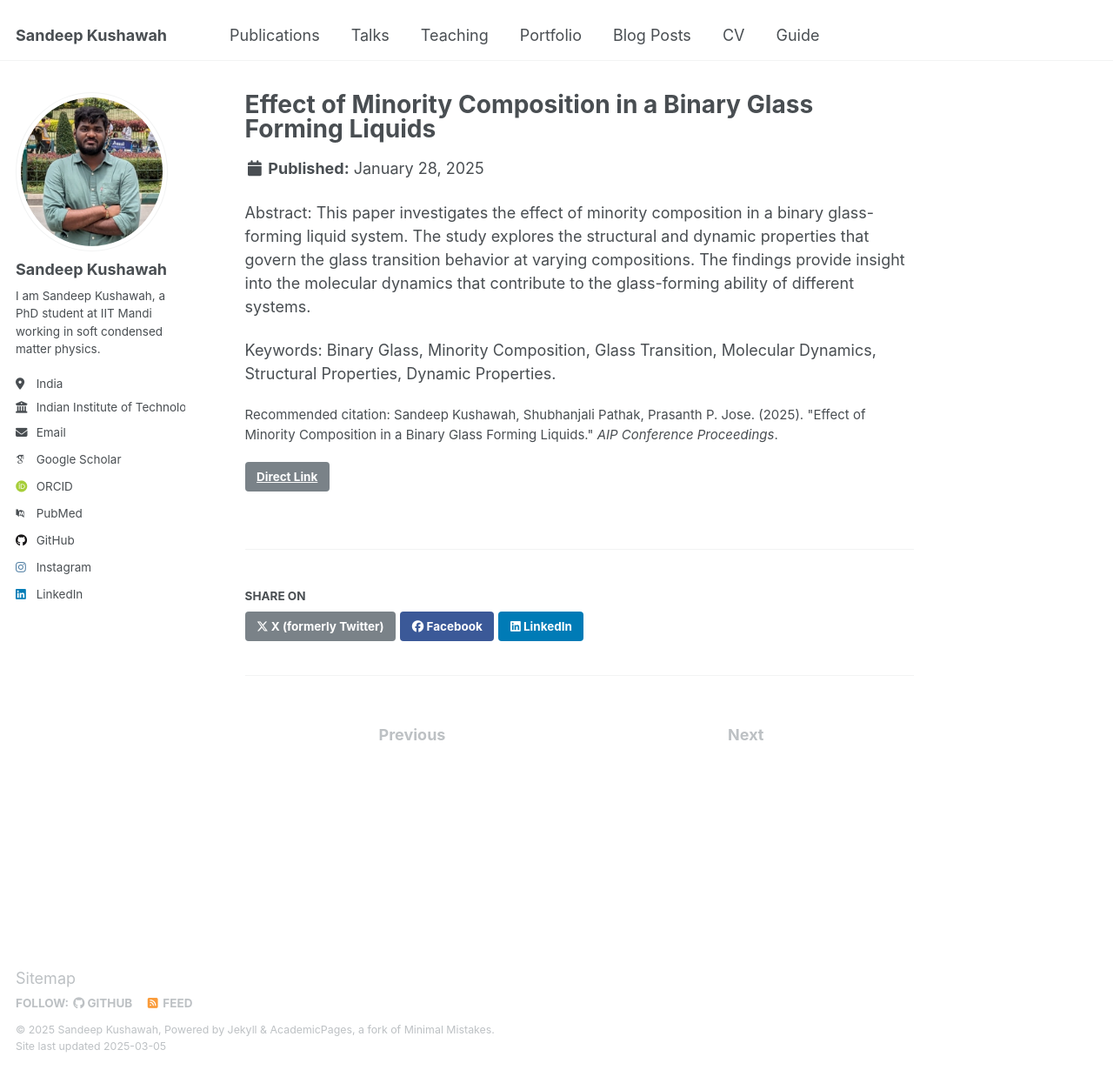
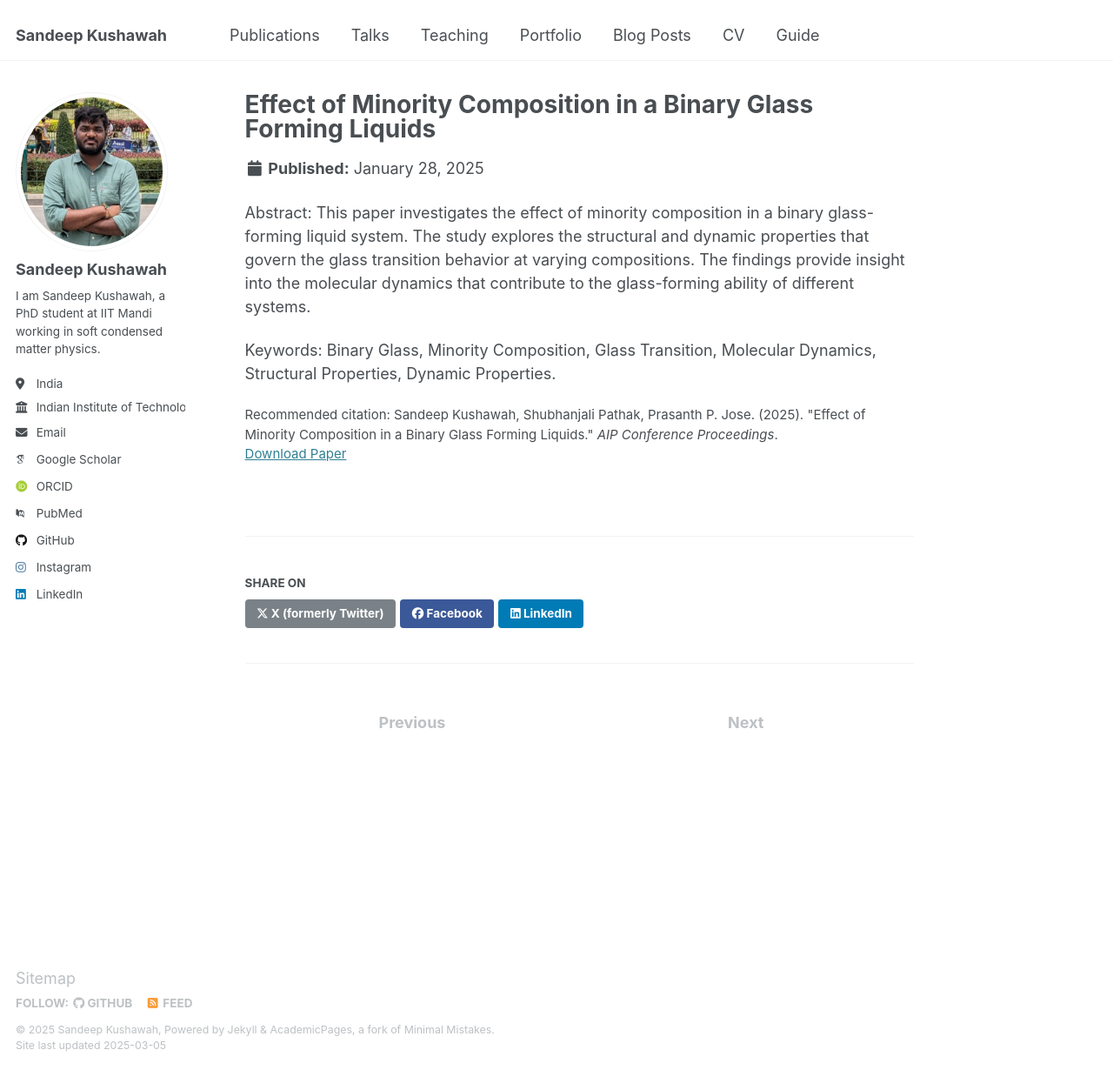
Before and after one commit to sandeepkushawah/sandeepkushawah.github.io, a Jekyll site: the page built from _publications/1-effect-of-minority-composition.md, in a window 1280 px wide and 1230 px high. Shown: the whole window at 87% size. Built offline with Jekyll 4.4.1, drawn with Linux system fonts in a browser that asks for light colours; some web fonts are replaced; some of the changed lines change nothing that is shown.

Commit message:
Added publications

```diff
--- a/_publications/1-effect-of-minority-composition.md
+++ b/_publications/1-effect-of-minority-composition.md
@@ -4,9 +4,8 @@ collection: publications
 category: conferences
 author: "Sandeep Kushawah, Shubhanjali Pathak, Prasanth P. Jose"
 date: 2025-01-28
-year: "2025"
 journal: "AIP Conference Proceedings"
-link: "https://pubs.aip.org/aip/acp/article/3198/1/020050/3332705/Effect-of-minority-composition-in-a-binary-glass"
+paperurl: "https://pubs.aip.org/aip/acp/article/3198/1/020050/3332705/Effect-of-minority-composition-in-a-binary-glass"
 citation: 'Sandeep Kushawah, Shubhanjali Pathak, Prasanth P. Jose. (2025). &quot;Effect of Minority Composition in a Binary Glass Forming Liquids.&quot; <i>AIP Conference Proceedings</i>.'
 ---
 
```
